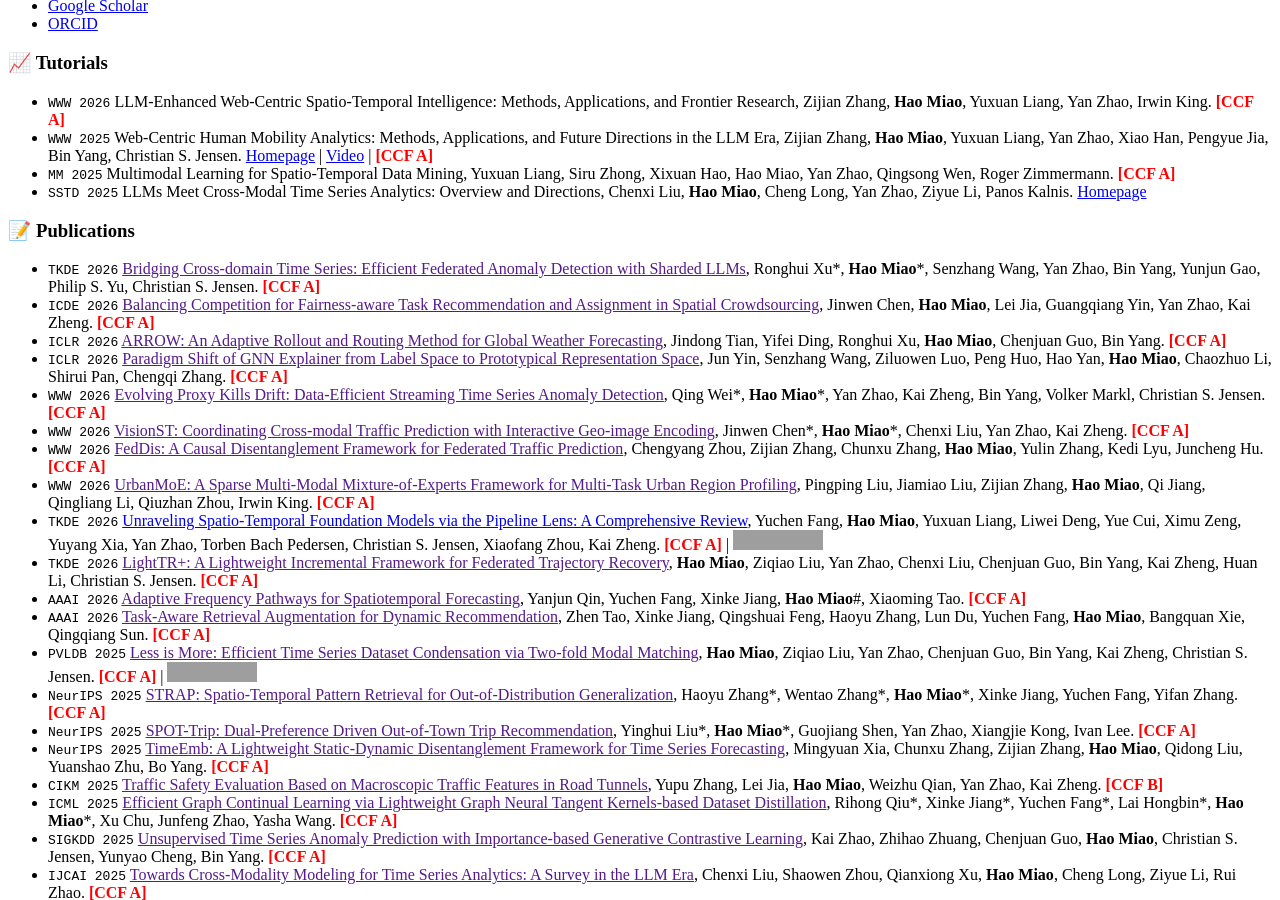
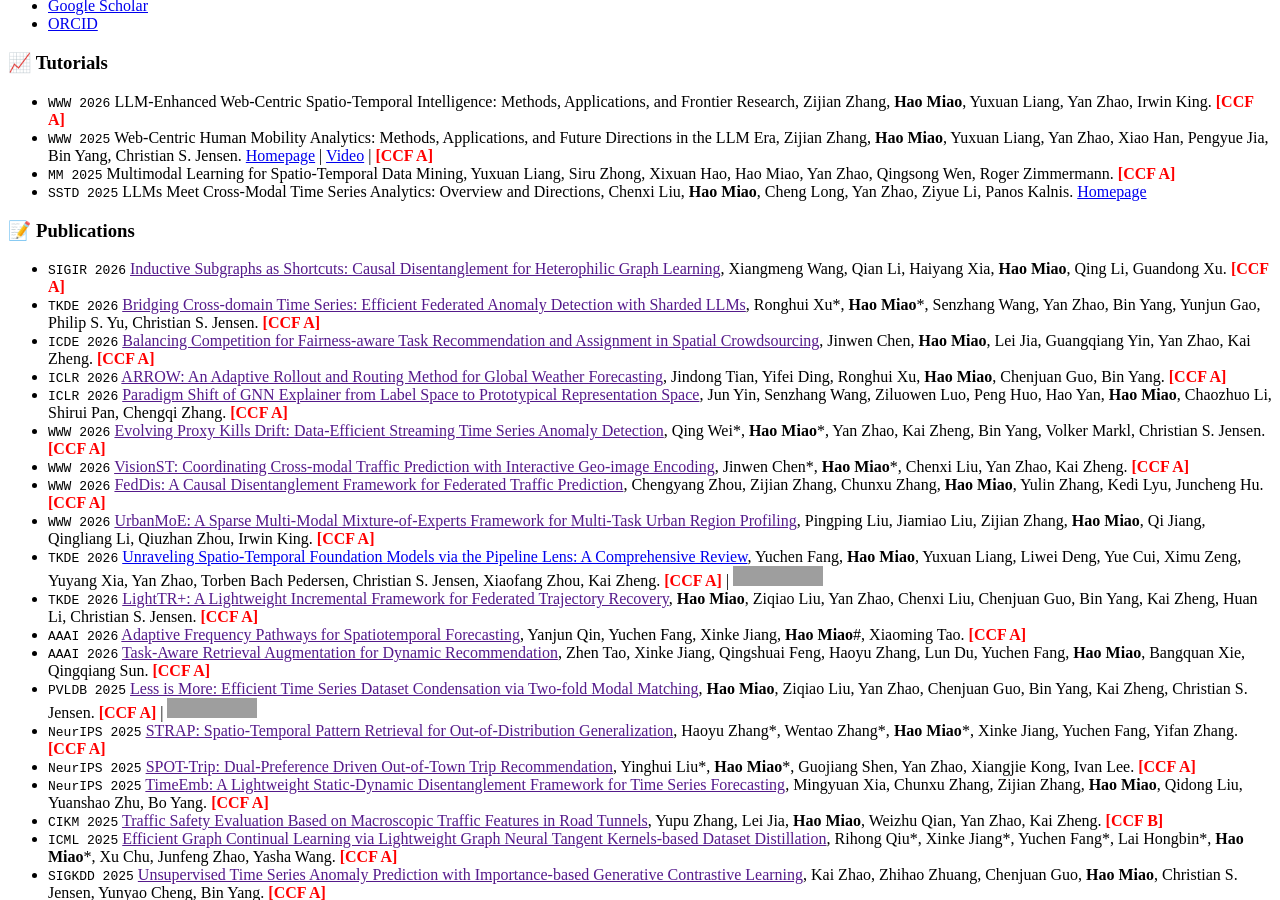
Before and after one commit to MiaoHaoSunny/MiaoHaoSunny.github.io, a Jekyll site: the page built from _pages/includes/pub.md, in a window 1280 px wide and 900 px high, scrolled down 368 px. Built offline with Jekyll 4.4.1, drawn with Linux system fonts in a browser that asks for light colours; our own code applies the rules of GitHub Pages for plain Markdown files; grey boxes are pictures that could not be loaded.

Commit message:
Update pub.md

```diff
--- a/_pages/includes/pub.md
+++ b/_pages/includes/pub.md
@@ -5,6 +5,7 @@
 - ``SSTD 2025`` LLMs Meet Cross-Modal Time Series Analytics: Overview and Directions, Chenxi Liu, **Hao Miao**, Cheng Long, Yan Zhao, Ziyue Li, Panos Kalnis. [Homepage](https://llm-cmts.github.io/)
 
 # 📝 Publications
+- ``SIGIR 2026`` [Inductive Subgraphs as Shortcuts: Causal Disentanglement for Heterophilic Graph Learning](), Xiangmeng Wang, Qian Li, Haiyang Xia, **Hao Miao**, Qing Li, Guandong Xu. <b><font color="red">[CCF A]</font></b>
 - ``TKDE 2026`` [Bridging Cross-domain Time Series: Efficient Federated Anomaly Detection with Sharded LLMs](), Ronghui Xu\*, **Hao Miao**\*, Senzhang Wang, Yan Zhao, Bin Yang, Yunjun Gao, Philip S. Yu, Christian S. Jensen. <b><font color="red">[CCF A]</font></b>
 - ``ICDE 2026`` [Balancing Competition for Fairness-aware Task Recommendation and Assignment in Spatial Crowdsourcing](), Jinwen Chen, **Hao Miao**, Lei Jia, Guangqiang Yin, Yan Zhao, Kai Zheng. <b><font color="red">[CCF A]</font></b>
 - ``ICLR 2026`` [ARROW: An Adaptive Rollout and Routing Method for Global Weather Forecasting](), Jindong Tian, Yifei Ding, Ronghui Xu, **Hao Miao**, Chenjuan Guo, Bin Yang. <b><font color="red">[CCF A]</font></b>
```
